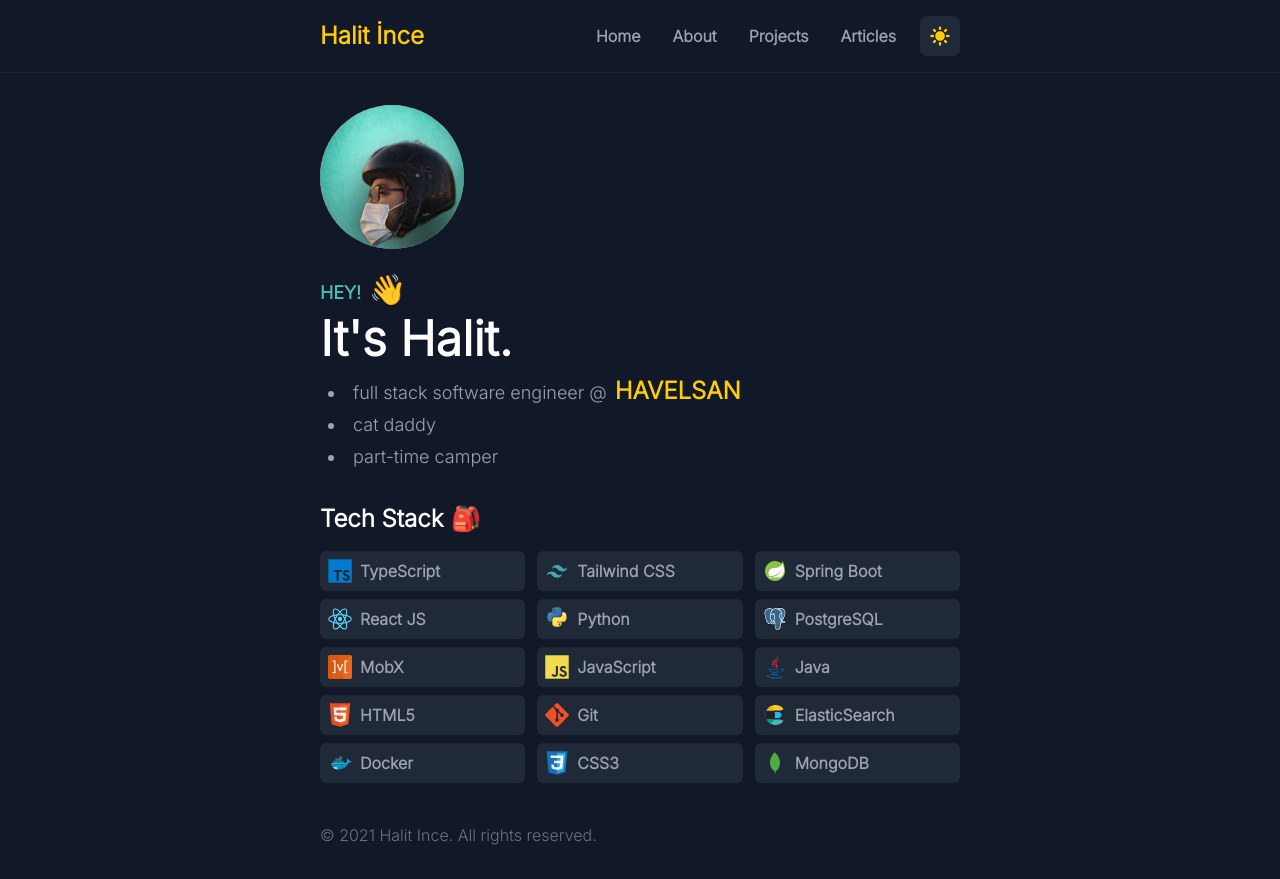
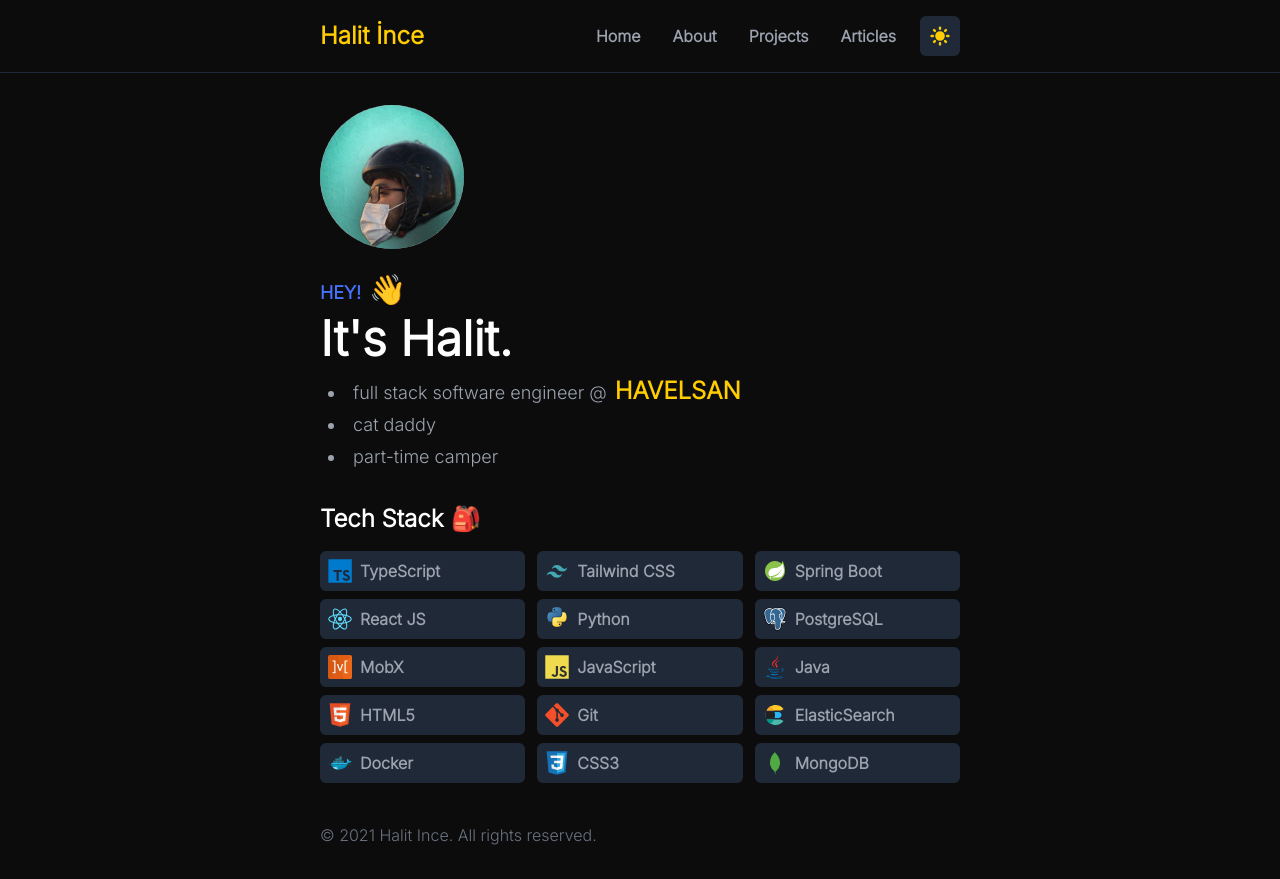
Before and after one commit to halitiince/my-portfolio-website, a Next.js app: page / in a window 1280 px wide. Built offline with nearby package versions, Linux system fonts and the light colour scheme.

Commit message:
style: update background color

```diff
--- a/components/Header.tsx
+++ b/components/Header.tsx
@@ -15,7 +15,7 @@ const Header: React.FC = () => {
 
     return (
         <nav
-            className="sticky top-0 z-30 flex justify-center items-center w-full border-b border-gray-800 font-sans bg-opacity-50">
+            className=" bg-darkBg sticky top-0 z-30 flex justify-center items-center w-full border-b border-gray-800 font-sans">
             <div className="flex justify-between items-center p-4 text-white max-w-2xl w-full">
                 <h1 className="font-bold text-2xl text-tertiary">{headerData.banner}</h1>
                 <div className="flex items-center space-x-4 justify-evenly text-gray-400 font-semibold">
--- a/components/Layout.tsx
+++ b/components/Layout.tsx
@@ -5,7 +5,7 @@ import Footer from "./Footer";
 
 const Layout: NextPage = ({children}) => {
     return (
-        <div className="min-h-screen bg-gray-900 flex flex-col justify-between">
+        <div className="min-h-screen bg-darkBg flex flex-col justify-between">
             <div>
                 <Header/>
                 <main className="flex flex-col justify-center w-full max-w-2xl px-4 mx-auto mt-8">{children}</main>
--- a/tailwind.config.js
+++ b/tailwind.config.js
@@ -2,17 +2,24 @@ const defaultTheme = require('tailwindcss/defaultTheme')
 
 module.exports = {
     purge: ['./pages/**/*.{js,ts,jsx,tsx}', './components/**/*.{js,ts,jsx,tsx}'],
-    darkMode: false, // or 'media' or 'class'
+    darkMode: 'media', // or 'media' or 'class'
     theme: {
         extend: {
             colors : {
-                    primary: "#47C2B7",
+                    primary: "#4672fe",
                     secondary: "#CD6371",
                     tertiary: "#FFCD00",
+                    darkBg: "#0c0c0c",
+                    cpink: "#fe2d5b",
+                    corange: "#e66400",
+                    cblue: "#0678ff"
             },
             fontFamily: {
                 sans: ['Inter', ...defaultTheme.fontFamily.sans],
             },
+            letterSpacing: {
+                wildy: "2px"
+            }
         },
     },
     variants: {
```
